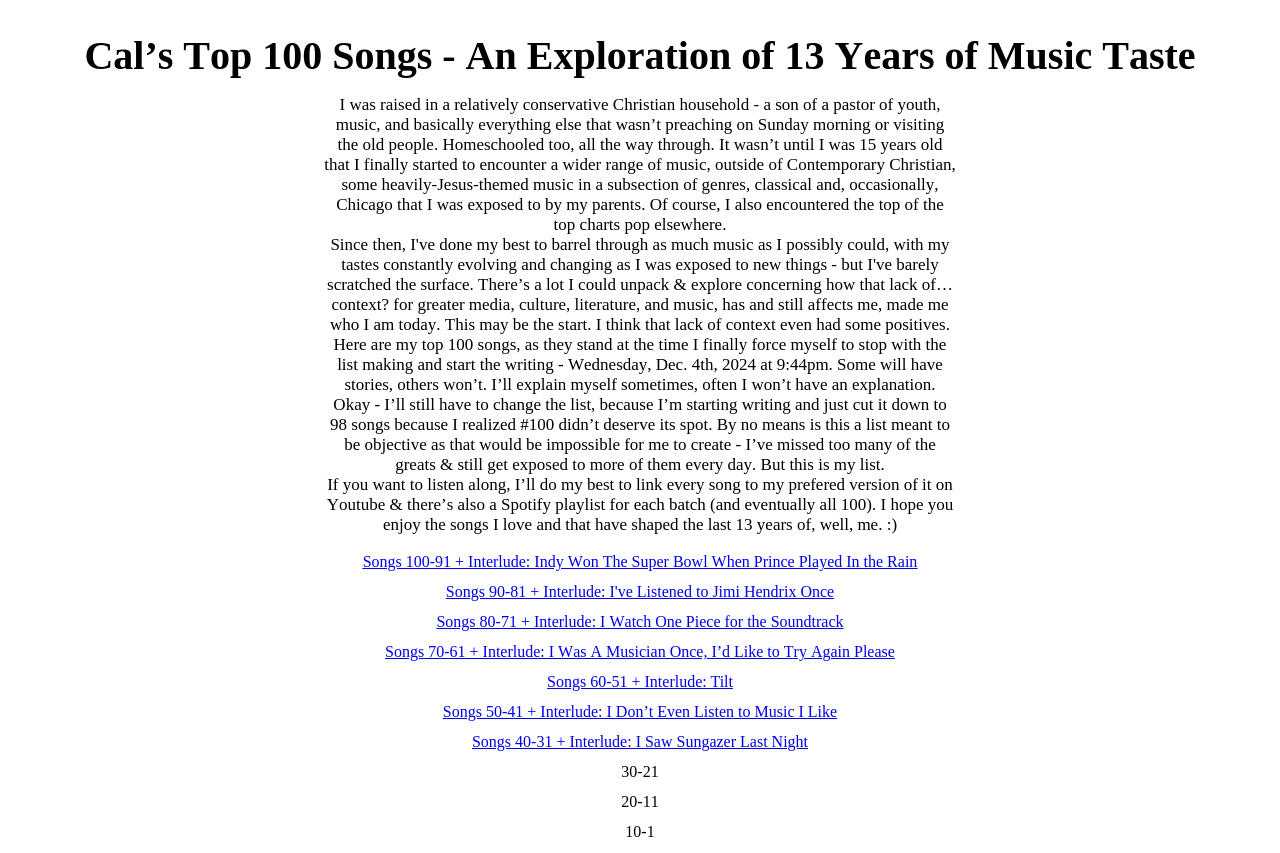
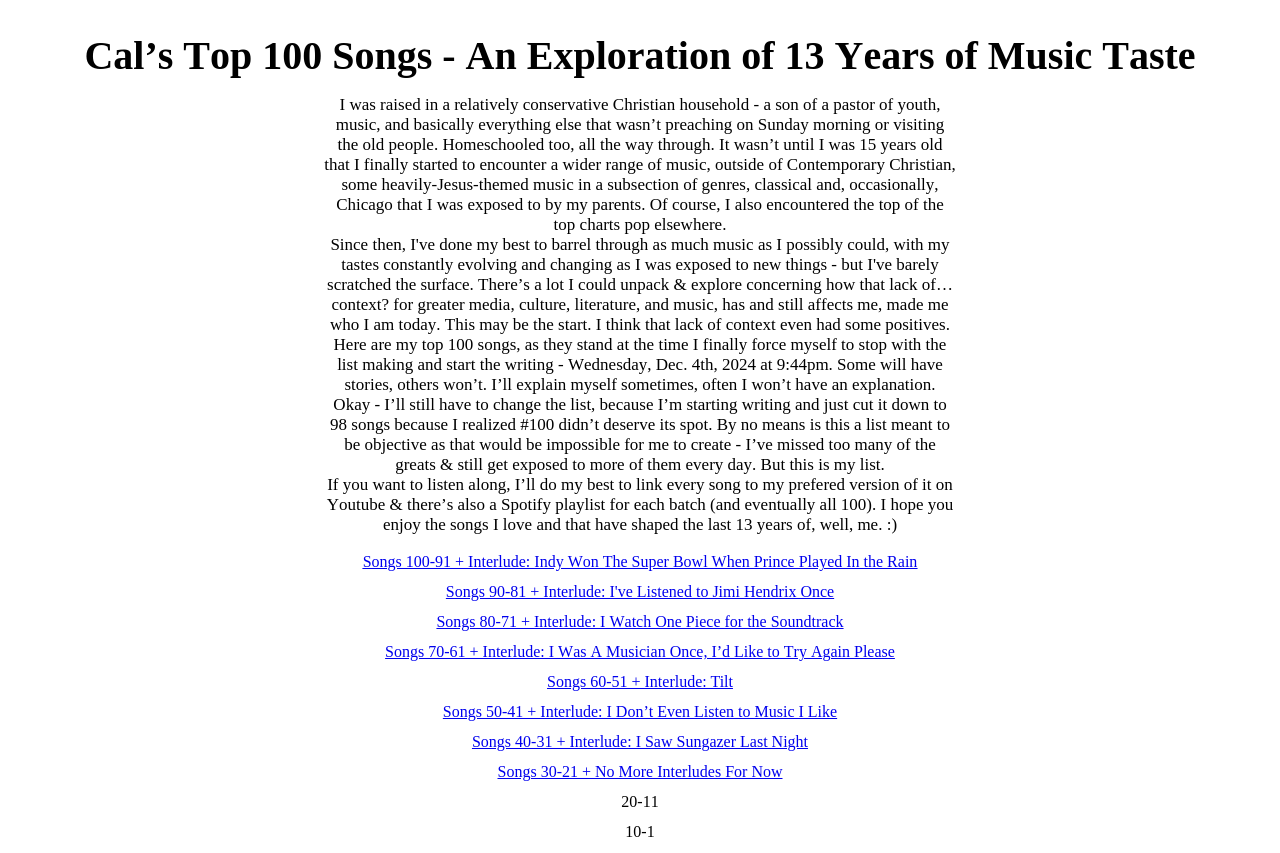
Before and after one commit to TheCalPal/TheCalPal, a plain HTML site: page top100.html in a window 1280 px wide. Shown: the part 135-988 px from the top of the page. Drawn offline with Linux system fonts and the light colour scheme.

Commit message:
Update top100.html

```diff
--- a/top100.html
+++ b/top100.html
@@ -39,7 +39,7 @@ If you want to listen along, I’ll do my best to link every song to my prefered
 <p class="p6"><span class="s1"><a href="https://open.substack.com/pub/caljones/p/songs-60-51-interlude-tilt?r=37skgr&utm_campaign=post&utm_medium=web&showWelcomeOnShare=true" target=_blank></span>Songs 60-51 + Interlude: Tilt</a></p>
 <p class="p6"><span class="s1"><a href="https://open.substack.com/pub/caljones/p/songs-50-41-interlude-i-dont-even?r=37skgr&utm_campaign=post&utm_medium=web&showWelcomeOnShare=true" target=_blank>Songs 50-41 + Interlude: I Don’t Even Listen to Music I Like</a></span><br></p>
 <p class="p6"><span class="s1"><a href="https://open.substack.com/pub/caljones/p/songs-40-31-interlude-i-saw-sungazer?r=37skgr&utm_campaign=post&utm_medium=web&showWelcomeOnShare=true" target=_blank>Songs 40-31 + Interlude: I Saw Sungazer Last Night</a></span></p>
-<p class="p6"><span class="s1">30-21</span></p>
+<p class="p6"><span class="s1"><a href="https://open.substack.com/pub/caljones/p/songs-30-21-no-more-interludes-for?r=37skgr&utm_campaign=post&utm_medium=web&showWelcomeOnShare=true" target="_blank">Songs 30-21 + No More Interludes For Now</a></span></p>
 <p class="p6"><span class="s1">20-11</span></p>
 <p class="p6"><span class="s1">10-1</span></p>
 </body>
```
